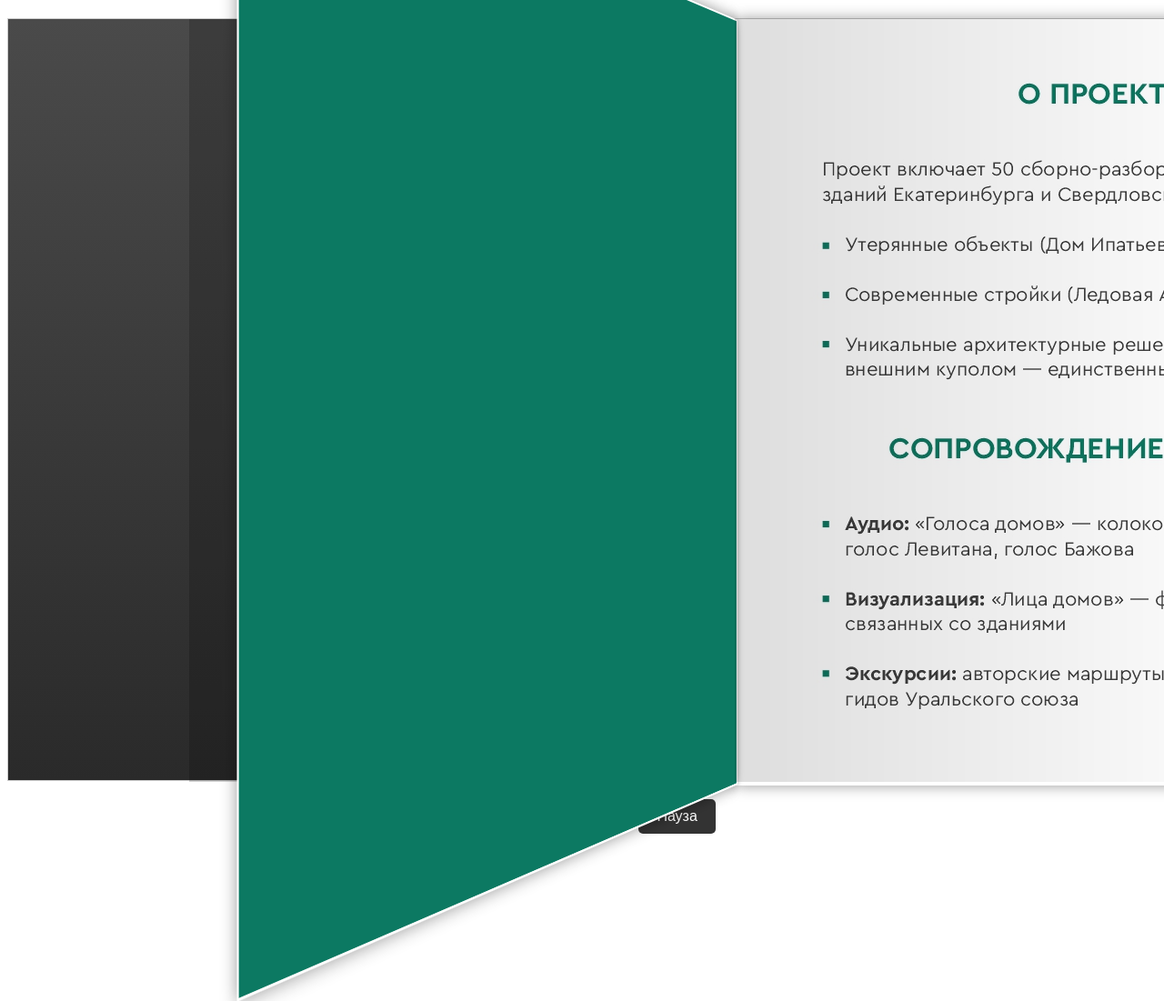
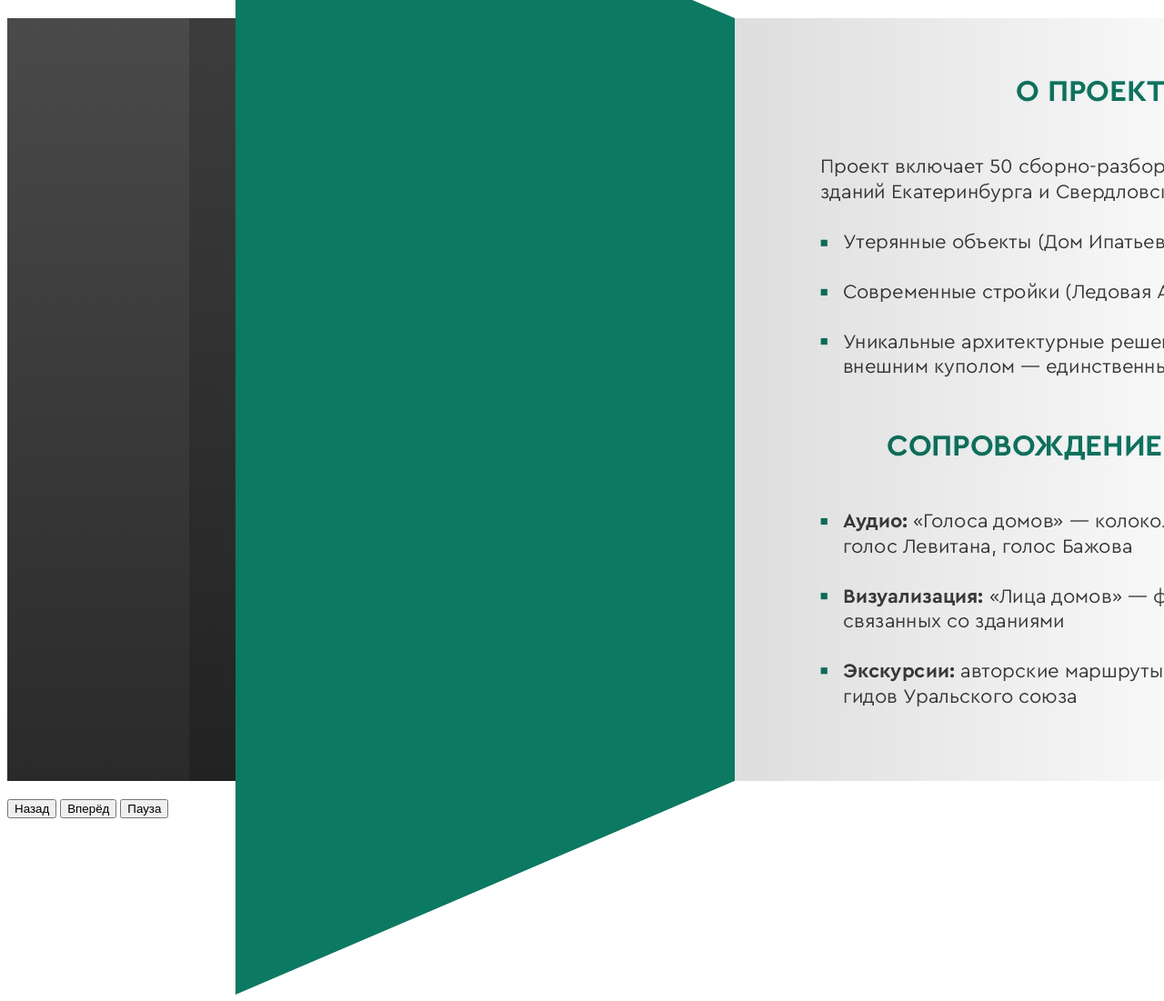
Before and after one commit to Popoff-design/Ural_Maket_Flipbook, a plain HTML site: page index.html in a window 1280 px wide. Shown: the top 1101 px of the page at 91% size. Drawn offline with Linux system fonts and the light colour scheme.

Commit message:
Update index.html

```diff
--- a/index.html
+++ b/index.html
@@ -7,43 +7,32 @@
     <script src="page-flip.browser.js"></script>
     <style>
        #flipbook {
-            width: 1600px; /* Две страницы: 800px * 2 */
-            height: 839px; /* Высота страницы */
+    width: 100%; /* Занимает всю доступную ширину экрана */
+    max-width: 1000px; /* Ограничение максимальной ширины */
+    height: auto; /* Подстраивается под высоту */
     margin: 20px auto;
-            border: 1px solid #ccc; /* Для наглядности */
-            background: linear-gradient(to bottom, #4a4a4a, #2a2a2a); /* Тёмный градиент */
+    background: linear-gradient(to bottom, #4a4a4a, #2a2a2a);
     display: flex;
     justify-content: center;
 }
+
+/* Стиль для страницы */
 .page {
-            width: 800px; /* Точная ширина страницы */
-            height: 839px; /* Точная высота страницы */
-            background: white;
-            box-shadow: 0 0 15px rgba(0,0,0,0.4); /* Тень */
-            border: 2px solid #fff; /* Белая рамка */
+    width: 100%; /* Страница заполняет всю ширину контейнера */
+    height: auto; /* Высота подстраивается пропорционально */
+    display: flex;
+    justify-content: center;
+    align-items: center;
 }
+
+/* Адаптивность для изображений */
 .page img {
-            width: 800px;
-            height: 839px;
-            object-fit: contain; /* Без растяжения */
+    width: 100%;
+    height: auto;
+    object-fit: contain; /* Изображения не растягиваются */
 }
-        .controls {
-            text-align: center;
-            margin: 10px 0;
-        }
-        .controls button {
-            padding: 10px 20px;
-            margin: 0 5px;
-            font-size: 16px;
-            cursor: pointer;
-            background: #333;
-            color: white;
-            border: none;
-            border-radius: 5px;
-        }
-        .controls button:hover {
-            background: #555;
-            }
+
+/* Мобильные стили */
 @media (max-width: 768px) {
     /* Настроим флипбук под мобильные устройства */
     #flipbook {
```
Lines whose indentation alone changed are shown as unchanged.
